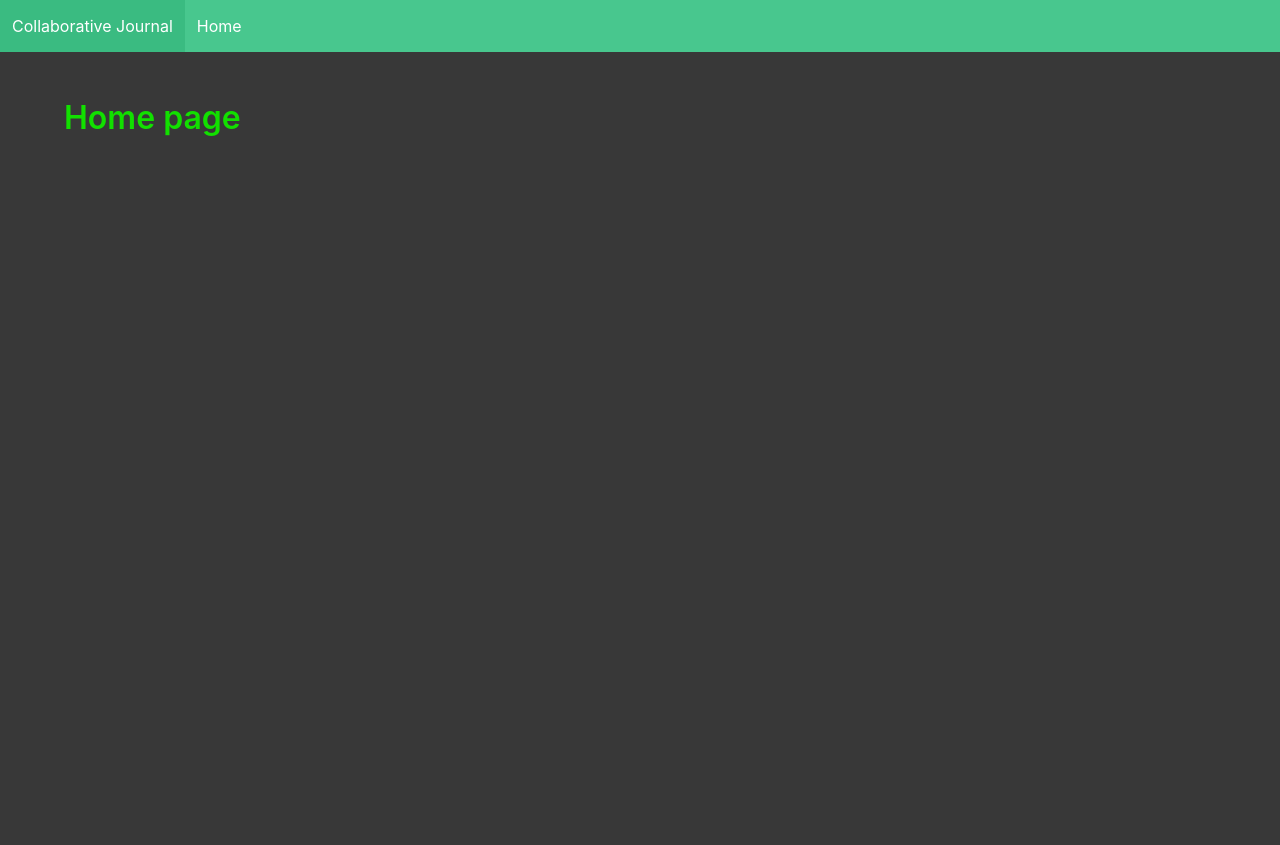
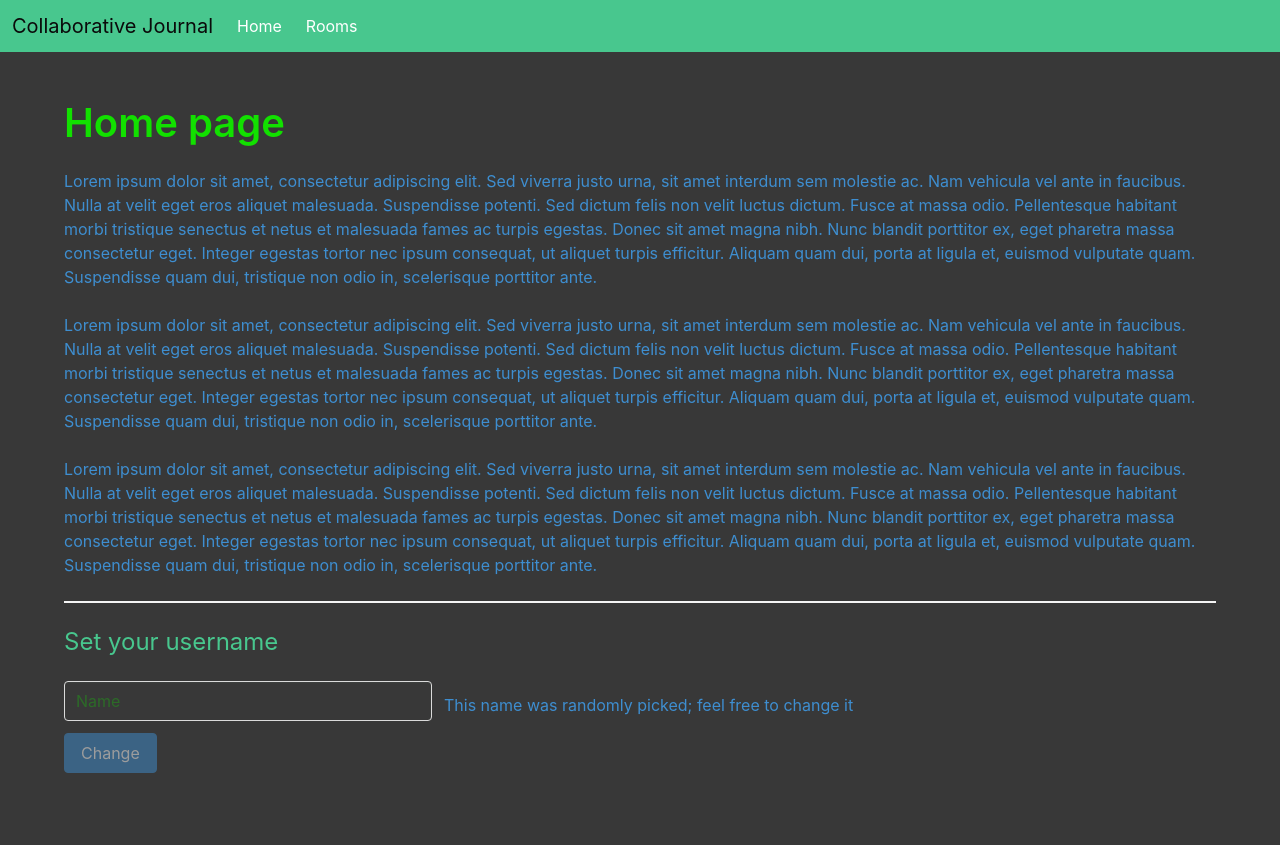
Before and after one commit to Celeo/phasmophobia_collaborative_journal, a FastAPI app: page / in a window 1280 px wide. Before the commit the page ends 136 px from the top, so only its background shows below. Run offline with FastAPI, Linux system fonts and the light colour scheme; style sheets or scripts are compiled from the project's sources; some libraries are stand-ins or nearby versions.

Commit message:
Home page w/ placeholders

```diff
--- /dev/null
+++ b/static/setUsername.js
@@ -0,0 +1,6 @@
+const fromStorage = localStorage.getItem("name");
+if (fromStorage === null || fromStorage.length === 0) {
+  const randomName = window.chance.first();
+  localStorage.setItem("pickedRandom", true);
+  localStorage.setItem("name", randomName);
+}
--- a/templates/base.html
+++ b/templates/base.html
@@ -5,7 +5,7 @@
     <meta http-equiv="X-UA-Compatible" content="IE=edge" />
     <meta name="viewport" content="width=device-width, initial-scale=1.0" />
     <title>Phasmophobia Collaborative Journal</title>
-    <link rel="stylesheet" href="static/site.css" />
+    <link rel="stylesheet" href="/static/site.css" />
     <meta name="theme-color" content="#000000" />
     <meta name="description" content="Phasmophobia Collaborative Journal" />
   </head>
@@ -17,19 +17,40 @@
         aria-label="main navigation"
       >
         <div class="navbar-brand">
-          <a class="navbar-item" href="/">Collaborative Journal</a>
+          <span class="navbar-item has-text-black is-size-5">
+            Collaborative Journal
+          </span>
         </div>
         <div class="navbar-menu">
           <div class="navbar-start">
             <a href="/" class="navbar-item">Home</a>
+            <div class="navbar-start">
+              <a href="/rooms" class="navbar-item">Rooms</a>
+            </div>
           </div>
         </div>
-        <!-- TODO more navbar buttons -->
       </nav>
       <section class="section">
         <div class="container">{% block content %}{% endblock %}</div>
       </section>
     </div>
-    <script src="https://unpkg.com/vue@next"></script>
+    <script
+      src="https://unpkg.com/vue@next"
+      crossorigin="anonymous"
+      referrerpolicy="no-referrer"
+    ></script>
+    <script
+      src="https://cdn.jsdelivr.net/npm/lodash@4.17.21/lodash.min.js"
+      integrity="sha256-qXBd/EfAdjOA2FGrGAG+b3YBn2tn5A6bhz+LSgYD96k="
+      crossorigin="anonymous"
+      referrerpolicy="no-referrer"
+    ></script>
+    <script
+      src="https://cdnjs.cloudflare.com/ajax/libs/chance/1.1.7/chance.min.js"
+      integrity="sha512-dELYIOEzIECWdvsEdoywFOB4qKDmtQee33yD0dQnzAE7eBGKJ984VQXRLs/vlsP4Sb3VchbQL7iAy4NWqetCsw=="
+      crossorigin="anonymous"
+      referrerpolicy="no-referrer"
+    ></script>
+    <script src="/static/setUsername.js"></script>
   </body>
 </html>
--- a/templates/home.html
+++ b/templates/home.html
@@ -1,5 +1,100 @@
 {% extends "base.html" %} {% block content %}
 
-<h2 class="title">Home page</h2>
+<h2 class="title is-2">Home page</h2>
+
+<p class="has-text-info">
+  Lorem ipsum dolor sit amet, consectetur adipiscing elit. Sed viverra justo
+  urna, sit amet interdum sem molestie ac. Nam vehicula vel ante in faucibus.
+  Nulla at velit eget eros aliquet malesuada. Suspendisse potenti. Sed dictum
+  felis non velit luctus dictum. Fusce at massa odio. Pellentesque habitant
+  morbi tristique senectus et netus et malesuada fames ac turpis egestas. Donec
+  sit amet magna nibh. Nunc blandit porttitor ex, eget pharetra massa
+  consectetur eget. Integer egestas tortor nec ipsum consequat, ut aliquet
+  turpis efficitur. Aliquam quam dui, porta at ligula et, euismod vulputate
+  quam. Suspendisse quam dui, tristique non odio in, scelerisque porttitor ante.
+</p>
+<br />
+<p class="has-text-info">
+  Lorem ipsum dolor sit amet, consectetur adipiscing elit. Sed viverra justo
+  urna, sit amet interdum sem molestie ac. Nam vehicula vel ante in faucibus.
+  Nulla at velit eget eros aliquet malesuada. Suspendisse potenti. Sed dictum
+  felis non velit luctus dictum. Fusce at massa odio. Pellentesque habitant
+  morbi tristique senectus et netus et malesuada fames ac turpis egestas. Donec
+  sit amet magna nibh. Nunc blandit porttitor ex, eget pharetra massa
+  consectetur eget. Integer egestas tortor nec ipsum consequat, ut aliquet
+  turpis efficitur. Aliquam quam dui, porta at ligula et, euismod vulputate
+  quam. Suspendisse quam dui, tristique non odio in, scelerisque porttitor ante.
+</p>
+<br />
+<p class="has-text-info">
+  Lorem ipsum dolor sit amet, consectetur adipiscing elit. Sed viverra justo
+  urna, sit amet interdum sem molestie ac. Nam vehicula vel ante in faucibus.
+  Nulla at velit eget eros aliquet malesuada. Suspendisse potenti. Sed dictum
+  felis non velit luctus dictum. Fusce at massa odio. Pellentesque habitant
+  morbi tristique senectus et netus et malesuada fames ac turpis egestas. Donec
+  sit amet magna nibh. Nunc blandit porttitor ex, eget pharetra massa
+  consectetur eget. Integer egestas tortor nec ipsum consequat, ut aliquet
+  turpis efficitur. Aliquam quam dui, porta at ligula et, euismod vulputate
+  quam. Suspendisse quam dui, tristique non odio in, scelerisque porttitor ante.
+</p>
+
+<hr />
+
+<h3 class="subtitle is-4 has-text-success">Set your username</h3>
+<div class="columns" id="name-form">
+  <div class="column is-4">
+    <div class="field">
+      <div class="control">
+        <input type="text" class="input" placeholder="Name" v-model="name" />
+      </div>
+    </div>
+    <div class="field">
+      <div class="control">
+        <button
+          class="button is-link is-info"
+          @click="saveName"
+          :disabled="!saveButtonEnabled"
+        >
+          Change
+        </button>
+      </div>
+    </div>
+  </div>
+  <div style="display: none" v-show="pickedRandom">
+    <br />
+    <p class="has-text-info">
+      This name was randomly picked; feel free to change it
+    </p>
+  </div>
+</div>
+
+<script>
+  document.addEventListener("DOMContentLoaded", () => {
+    Vue.createApp({
+      data() {
+        return {
+          name: "",
+          pickedRandom: false,
+        };
+      },
+      mounted() {
+        this.name = localStorage.getItem("name");
+        this.pickedRandom = localStorage.getItem("pickedRandom");
+        localStorage.removeItem("pickedRandom");
+      },
+      methods: {
+        saveName(event) {
+          event.preventDefault();
+          localStorage.setItem("name", this.name);
+        },
+      },
+      computed: {
+        saveButtonEnabled() {
+          return this.name.length > 0;
+        },
+      },
+    }).mount("#name-form");
+  });
+</script>
 
 {% endblock %}
```
